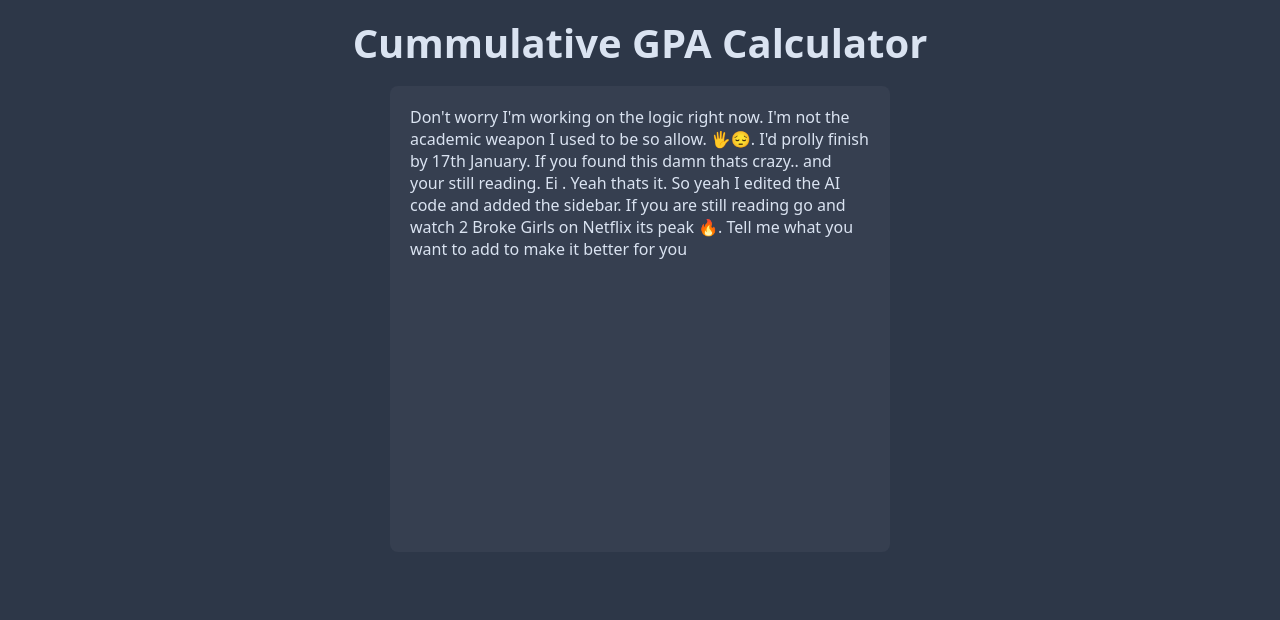
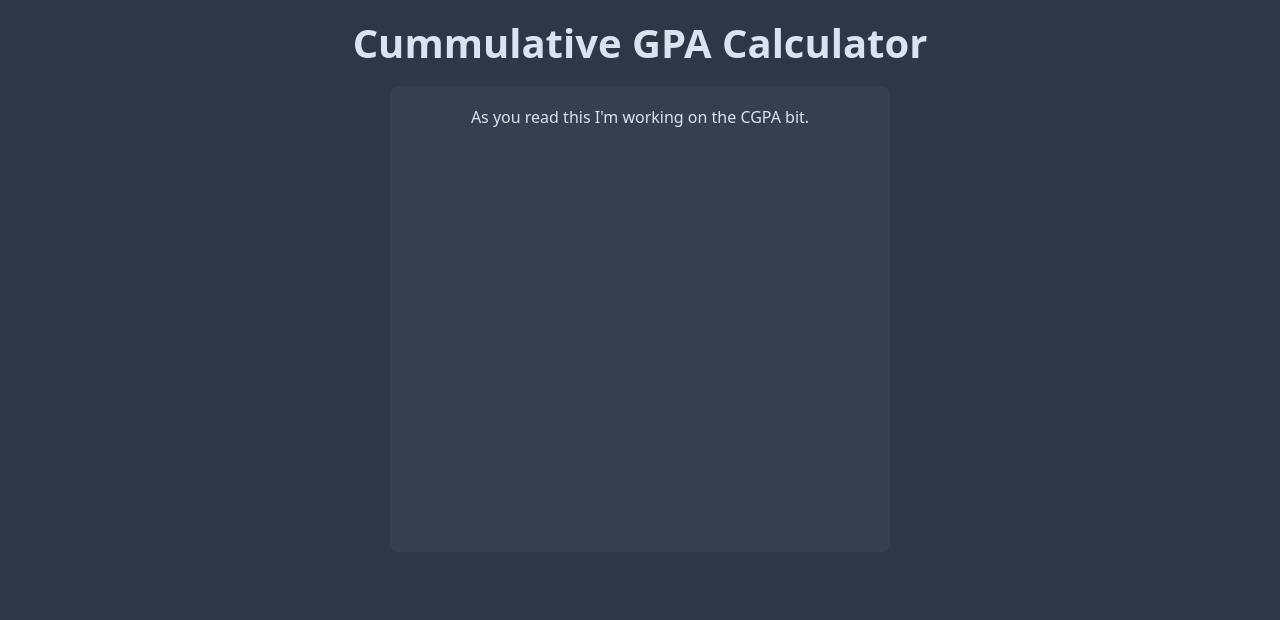
Before and after one commit to KekeliIsHere/College-GPA-Checker, a plain HTML site: page cgpa.html in a window 1280 px wide. Shown: the part 88-708 px from the top of the page. Drawn offline with Linux system fonts and the light colour scheme.

```diff
--- a/cgpa.html
+++ b/cgpa.html
@@ -20,7 +20,7 @@
     </div>
     <h1>Cummulative GPA Calculator</h1>
     <div id="main">
-        <p>Don't worry I'm working on the logic right now. I'm not the academic weapon I used to be so allow. 🖐️😔. I'd prolly finish by 17th January. If you found this damn thats crazy.. and your still reading. Ei . Yeah thats it. So yeah I edited the AI code and added the sidebar. If you are still reading go and watch 2 Broke Girls on Netflix its peak 🔥. Tell me what you want to add to make it better for you</p>
+        <p>As you read this I'm working on the CGPA bit.</p>
     </div>
     <footer>
         <a href="https://github.com/KekeliIsHere" class="logo" target="_blank">
```
Also changed, not shown: index.html (+0 -1 lines).
